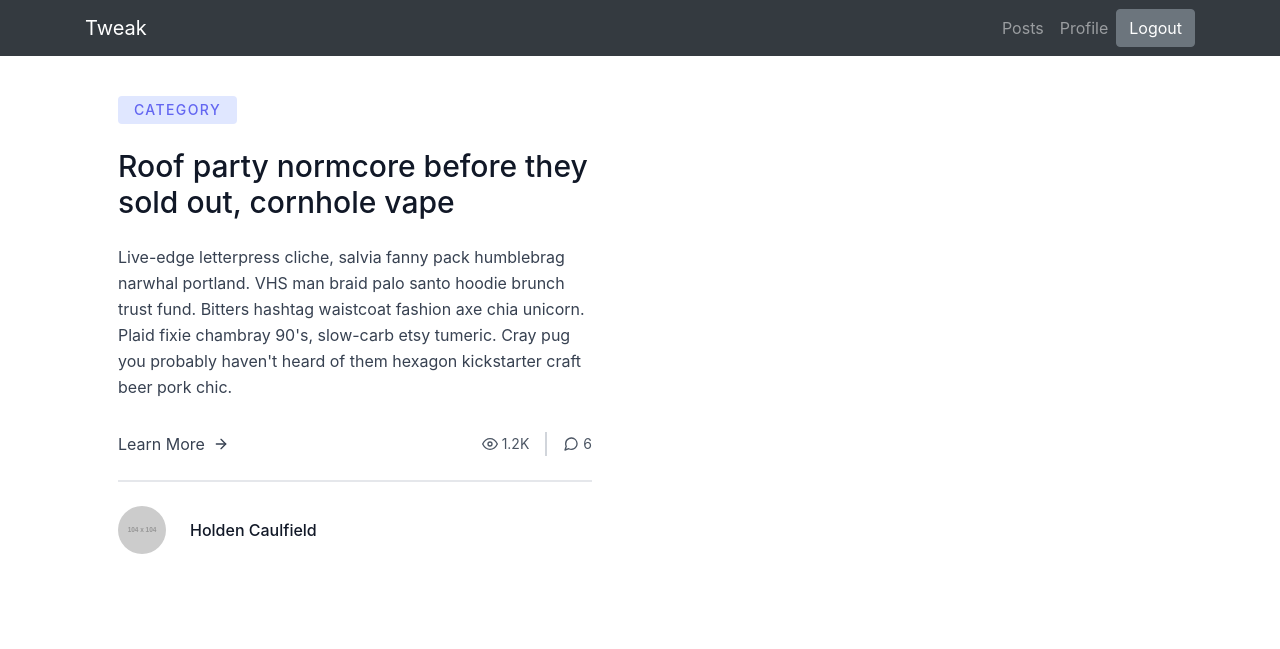
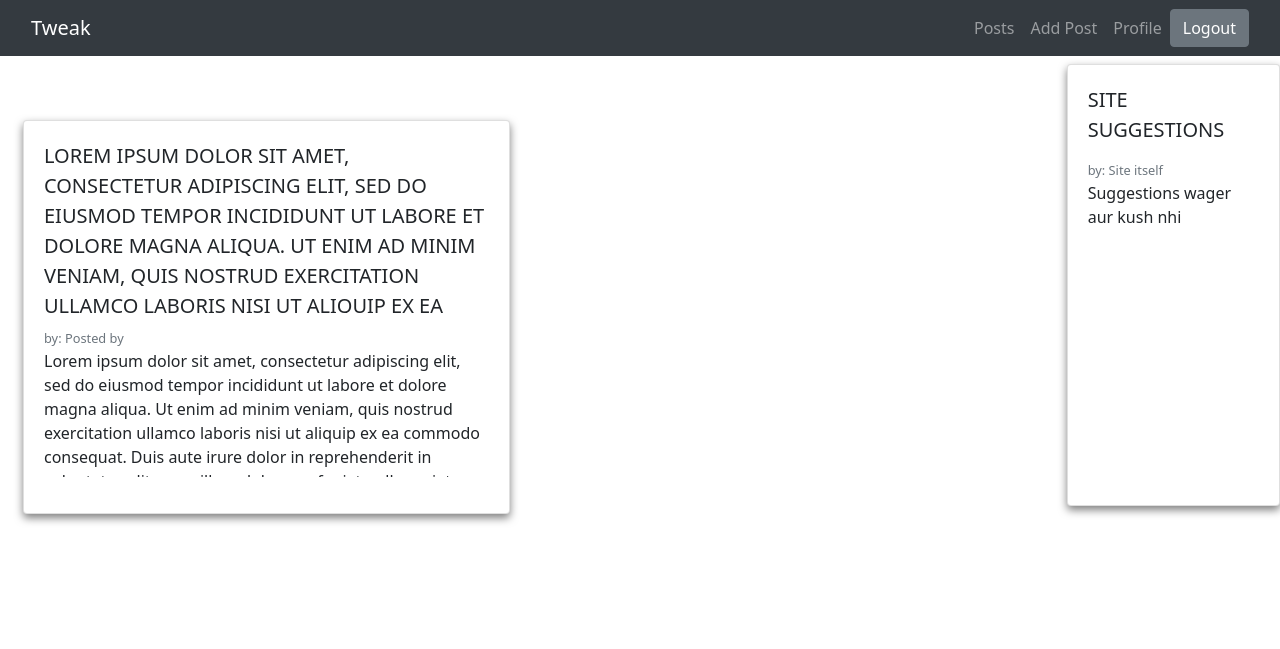
Before and after one commit to areeburrub/Tweak, a Flask app: page /posts in a window 1280 px wide. Shown: the top 649 px of the page. Run offline with Flask 2, Linux system fonts and the light colour scheme; the visitor is signed in with stand-in values (Sample User, id 1); data comes from the database, SQL or seed files in the repository; both versions use the stored data as it was after the commit; parts of the project's set-up code (start-up, migrations or seed data) failed here and were passed over; some libraries are stand-ins or nearby versions.

Commit message:
add post added and AWS added

```diff
--- a/app.py
+++ b/app.py
@@ -14,6 +14,8 @@
 import time
 from flask_admin import Admin, AdminIndexView
 from flask_admin.contrib.sqla import ModelView
+from resource import get_bucket, get_buckets_list
+from datetime import datetime
 
 
 app = Flask(__name__)
@@ -39,6 +41,15 @@
     db.Column('user_id', db.Integer, db.ForeignKey('user.id')),
     db.Column('role_id', db.Integer, db.ForeignKey('role.id'))
 )
+
+
+class Posts(db.Model):
+    id = db.Column(db.Integer, primary_key=True)
+    post_by = db.Column(db.String(15), nullable=False)
+    post_title = db.Column(db.String(80), nullable=False)
+    post_body = db.Column(db.String(25000), nullable=False)
+    post_created = db.Column(db.DateTime, default = datetime.utcnow)
+
 
 #USER Table
 class User(UserMixin, db.Model):
@@ -115,7 +126,6 @@
                 login_user(user, remember=form.remember.data)
                 return redirect(url_for('dashboard', pro = current_user.username))
         return render_template('login.html', form=form, msg='Wrong Username or Password')
-        #return '<H1>' + form.username.data + ' ' + form.password.data + '</H1>'
 
     return render_template('login.html', form=form)
 
@@ -125,10 +135,11 @@
     random_hex = secrets.token_hex(8)
     _, f_ext = os.path.splitext(form_picture.filename)
     picture_fn = random_hex + f_ext
-    picture_path = os.path.join(app.root_path, 'static/profile_pics', picture_fn)
-    form_picture.save(picture_path)
-
-    return picture_fn
+    #picture_path = os.path.join(app.root_path, 'static/profile_pics', picture_fn) #Local Image Path
+    my_bucket = get_bucket()
+    my_bucket.put_object(Key=picture_fn, Body=form_picture, ACL='public-read')
+    #form_picture.save(picture_path) #for local image save
+    return 'https://diyareeb.s3.us-east-2.amazonaws.com/' + picture_fn #for AWS IMAGE SAVE
 
 
 #Link to Singup Page
@@ -144,7 +155,7 @@
             about = 'This is a about'
 
         hashed_password = generate_password_hash(form.password.data, method='sha256')
-        new_user = User(username=form.username.data, email=form.email.data, password=hashed_password, profile_picture=ppic, about=about)
+        new_user = User(username=form.username.data, email=form.email.data, password=hashed_password, profile_picture=ppic)
         exists = db.session.query(db.exists().where(User.username == form.username.data )).scalar()
         if (exists):
             return render_template('signup.html', form=form, msg='username already taken')
@@ -153,7 +164,6 @@
             db.session.commit()
 
         return render_template('login.html', form=form, msg='New account created')
-        #return '<H1>' + form.username.data + ' ' +form.email.data+' '+ form.password.data + '</H1>'
 
     return render_template('signup.html', form=form)
 
@@ -180,7 +190,7 @@
 
         else:
             user = User.query.filter_by(username=idp).first()
-            image_file = url_for('static',filename='profile_pics/'+user.profile_picture)
+            image_file = user.profile_picture
             return render_template('update.html', idp=idp, msg='You are not an Admin!, \n Please Login', image_file = image_file, profile = str(current_user.username), about=current_user.about)
 
     else:
@@ -194,7 +204,7 @@
 def dashboard(pro):
     user = User.query.filter_by(username=pro).first()
     if (user):
-        image_file = url_for('static',filename='profile_pics/'+user.profile_picture)
+        image_file = user.profile_picture
         currentuser = User.query.filter_by(username=pro).one()
         return render_template('profile.html', admin=current_user.admin, image_file = image_file, name = str(current_user.username), profile = str(currentuser), about=current_user.about)
     else:
@@ -206,6 +216,11 @@
 @login_required
 def posts():
     return render_template('posts.html', name = current_user.username)
+
+@app.route('/posts/new')
+@login_required
+def addpost():
+    return render_template('add-post.html')
 
 
 
@@ -259,6 +274,7 @@
 
 admin.add_view(MyModelView(User, db.session))
 admin.add_view(MyModelView(Role, db.session))
+admin.add_view(MyModelView(Posts, db.session))
 
 if __name__ == '__main__':
     app.run()
--- a/config.py
+++ b/config.py
@@ -1,4 +1,10 @@
 import os
+
+S3_BUCKET = os.environ.get("S3_BUCKET")
+S3_KEY = os.environ.get("S3_KEY")
+S3_SECRET = os.environ.get("S3_SECRET_ACCESS_KEY")
+S3_REGION = os.environ.get("S3_REGION")
+
 
 #default congig
 class BaseConfig(object):
--- a/templates/base.html
+++ b/templates/base.html
@@ -1,14 +1,14 @@
 <!DOCTYPE html>
 <html lang="en">
 <head>
-    {% block head %}
-
-    {% endblock %}
     <meta charset="UTF-8">
     <meta name="viewport" content="width=device-width, initial-scale=1.0">
     <link href="https://unpkg.com/tailwindcss@^1.0/dist/tailwind.min.css" rel="stylesheet">
     <link rel="stylesheet" href="https://stackpath.bootstrapcdn.com/bootstrap/4.5.0/css/bootstrap.min.css" integrity="sha384-9aIt2nRpC12Uk9gS9baDl411NQApFmC26EwAOH8WgZl5MYYxFfc+NcPb1dKGj7Sk" crossorigin="anonymous">
 
+    {% block head %}
+
+    {% endblock %}
 </head>
 <body>
 
@@ -27,6 +27,9 @@
         <ul class="navbar-nav ml-auto">
           <li class="nav-item">
             <a class="nav-link" href="{{ url_for('posts') }}">Posts</a>
+          </li>
+          <li class="nav-item">
+            <a class="nav-link" href="{{ url_for('addpost') }}">Add Post</a>
           </li>
           <li class="nav-item">
             <a class="nav-link" href="{{ url_for('dashboard',pro=current_user.username) }}">Profile
--- a/templates/posts.html
+++ b/templates/posts.html
@@ -1,6 +1,7 @@
 {% extends "base.html" %}
 
 {% block head %}
+<link href="https://unpkg.com/tailwindcss@^1.0/dist/tailwind.min.css" rel="stylesheet">
 
 {% endblock %}
 
@@ -15,42 +16,54 @@
 
 {% block body %}
 
-<section class="text-gray-700 body-font overflow-hidden">
-    <div class="container px-5 py-24 mx-auto">
-      <div class="flex flex-wrap -m-12">
-        <div class="p-12 md:w-1/2 flex flex-col items-start">
-          <span class="inline-block py-1 px-3 rounded bg-indigo-100 text-indigo-500 text-sm font-medium tracking-widest">CATEGORY</span>
-          <h2 class="sm:text-3xl text-2xl title-font font-medium text-gray-900 mt-4 mb-4">Roof party normcore before they sold out, cornhole vape</h2>
-          <p class="leading-relaxed mb-8">Live-edge letterpress cliche, salvia fanny pack humblebrag narwhal portland. VHS man braid palo santo hoodie brunch trust fund. Bitters hashtag waistcoat fashion axe chia unicorn. Plaid fixie chambray 90's, slow-carb etsy tumeric. Cray pug you probably haven't heard of them hexagon kickstarter craft beer pork chic.</p>
-          <div class="flex items-center flex-wrap pb-4 mb-4 border-b-2 border-gray-200 mt-auto w-full">
-            <a class="text-indigo-500 inline-flex items-center">Learn More
-              <svg class="w-4 h-4 ml-2" viewBox="0 0 24 24" stroke="currentColor" stroke-width="2" fill="none" stroke-linecap="round" stroke-linejoin="round">
-                <path d="M5 12h14"></path>
-                <path d="M12 5l7 7-7 7"></path>
-              </svg>
-            </a>
-            <span class="text-gray-600 mr-3 inline-flex items-center ml-auto leading-none text-sm pr-3 py-1 border-r-2 border-gray-300">
-              <svg class="w-4 h-4 mr-1" stroke="currentColor" stroke-width="2" fill="none" stroke-linecap="round" stroke-linejoin="round" viewBox="0 0 24 24">
-                <path d="M1 12s4-8 11-8 11 8 11 8-4 8-11 8-11-8-11-8z"></path>
-                <circle cx="12" cy="12" r="3"></circle>
-              </svg>1.2K
-            </span>
-            <span class="text-gray-600 inline-flex items-center leading-none text-sm">
-              <svg class="w-4 h-4 mr-1" stroke="currentColor" stroke-width="2" fill="none" stroke-linecap="round" stroke-linejoin="round" viewBox="0 0 24 24">
-                <path d="M21 11.5a8.38 8.38 0 01-.9 3.8 8.5 8.5 0 01-7.6 4.7 8.38 8.38 0 01-3.8-.9L3 21l1.9-5.7a8.38 8.38 0 01-.9-3.8 8.5 8.5 0 014.7-7.6 8.38 8.38 0 013.8-.9h.5a8.48 8.48 0 018 8v.5z"></path>
-              </svg>6
-            </span>
+<div class="container mt-16 mb-24 ">
+  <div class="row">
+    <div class="col-lg-10 p-0 m-0">
+      <div class="container">
+        <div class="row">
+
+          <div class="col-lg-6 mt-5">
+            <div class="card h-100 m-2" style="box-shadow: 0 4px 8px 0 rgba(0, 0, 0, 0.5);">
+              <div class="card-body">
+                <p class="card-title text-uppercase lead" style="overflow: hidden;  max-height: 15ch;">
+                  <a href="#">Lorem ipsum dolor sit amet, consectetur adipiscing elit, sed do eiusmod tempor incididunt ut labore et dolore magna aliqua. Ut enim ad minim veniam, quis nostrud exercitation ullamco laboris nisi ut aliquip ex ea commodo consequat. Duis aute irure dolor in reprehenderit in voluptate velit esse cillum dolore eu fugiat nulla pariatur</a>
+                </p>
+                <small class="card-subtitle mb-2 text-muted">by: Posted by</small>
+                <p class="card-text" style="overflow: hidden;  max-height: 14ch;">Lorem ipsum dolor sit amet, consectetur adipiscing elit, sed do eiusmod tempor incididunt ut labore et dolore magna aliqua. Ut enim ad minim veniam, quis nostrud exercitation ullamco laboris nisi ut aliquip ex ea commodo consequat. Duis aute irure dolor in reprehenderit in voluptate velit esse cillum dolore eu fugiat nulla pariatur</p>
+              </div>
+            </div>
           </div>
-          <a class="inline-flex items-center">
-            <img alt="blog" src="https://dummyimage.com/104x104" class="w-12 h-12 rounded-full flex-shrink-0 object-cover object-center">
-            <span class="flex-grow flex flex-col pl-4">
-              <span class="title-font font-medium text-gray-900">Holden Caulfield</span>
-            </span>
-          </a>
+
+
+          <div class="col-lg-6 mt-5">
+            <div class="card h-full d-md-block d-lg-none" style="background: linear-gradient(#25bbcf,#45cbdd,#60d0dfe3); box-shadow: 0 4px 8px 0 rgba(0, 0, 0, 0.5);">
+              <div class="card-body">
+                <p class="card-title text-uppercase lead" style="overflow: hidden;  max-height: 15ch;">
+                  <a href="#">Site Suggestions</a>
+                </p>
+                <small class="card-subtitle mb-2 text-muted">by: Site itself</small>
+                <p class="card-text" style="overflow: hidden;  max-height: 14ch;">Suggestions wager aur kush nhi</p>
+              </div>
+            </div>
+          </div>
+        </div>
+
+
+      </div>
+    </div>
+
+    <div class="col-lg-2 p-0">
+      <div class="card h-full w-full d-lg-block d-md-none" style="box-shadow: 0 4px 8px 0 rgba(0, 0, 0, 0.5);">
+        <div class="card-body">
+          <p class="card-title text-uppercase lead" style="overflow: hidden;  max-height: 15ch;">
+            <a href="#">Site Suggestions</a>
+          </p>
+          <small class="card-subtitle mb-2 text-muted">by: Site itself</small>
+          <p class="card-text" style="overflow: hidden;  max-height: 14ch;">Suggestions wager aur kush nhi</p>
         </div>
       </div>
     </div>
-  </section>
-
+  </div>
+</div>
 
 {% endblock %}
--- a/templates/profile.html
+++ b/templates/profile.html
@@ -54,7 +54,8 @@
           <h1>{{ profile}}</h1>
           <p class="mx-1" >{{ about }}</p>
           {% if name == profile %}
-          <p><a href="{{ url_for('update',idp=current_user.username) }}"><button class="btn btn-secondary m-8">edit profile</button></a></p>
+          <p><a href="{{ url_for('update',idp=current_user.username) }}">
+            <button class="btn btn-secondary m-8">edit profile</button></a></p>
           {% endif %}
         </div>
       </div>
```
Also changed, not shown: requierments.txt (+9 -1 lines), requirements.txt (deleted, +0 -85 lines), resource.py (added, +29 -0 lines), templates/add-post.html (added, +76 -0 lines), test.db.
